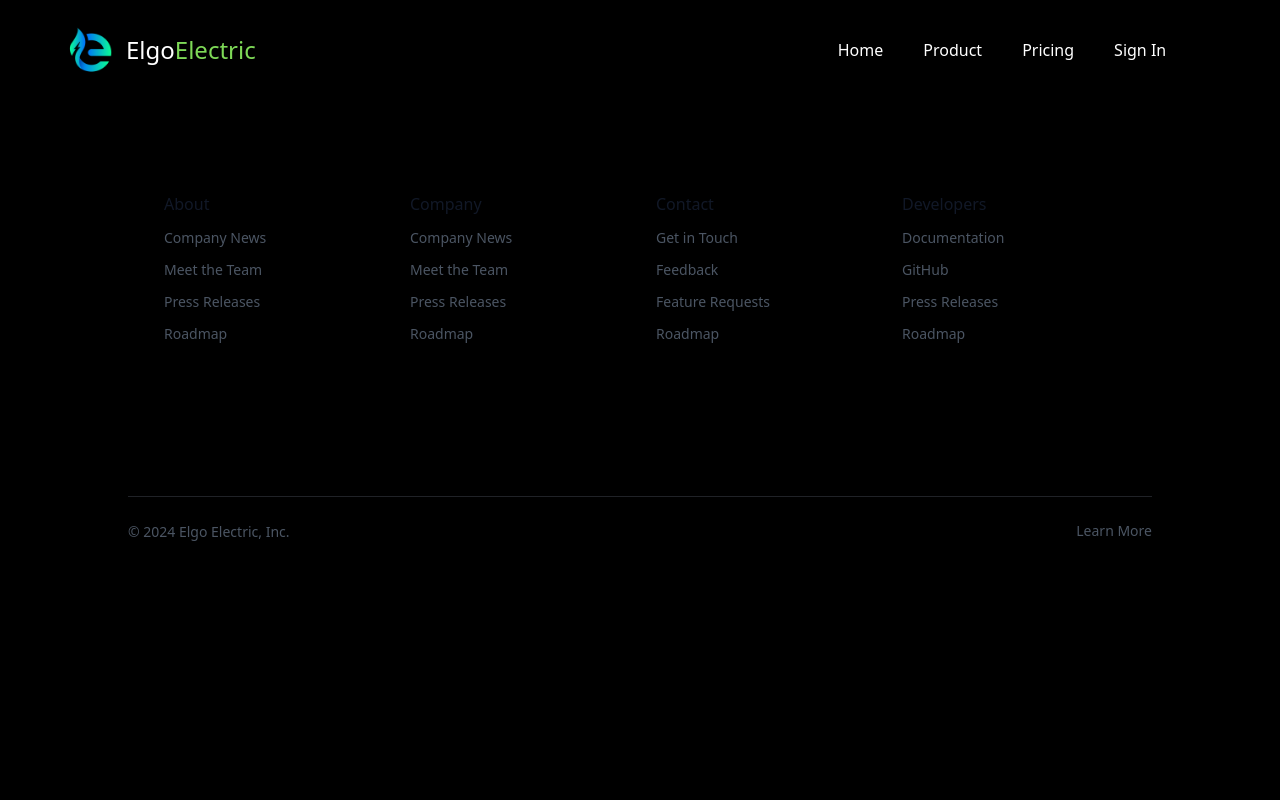
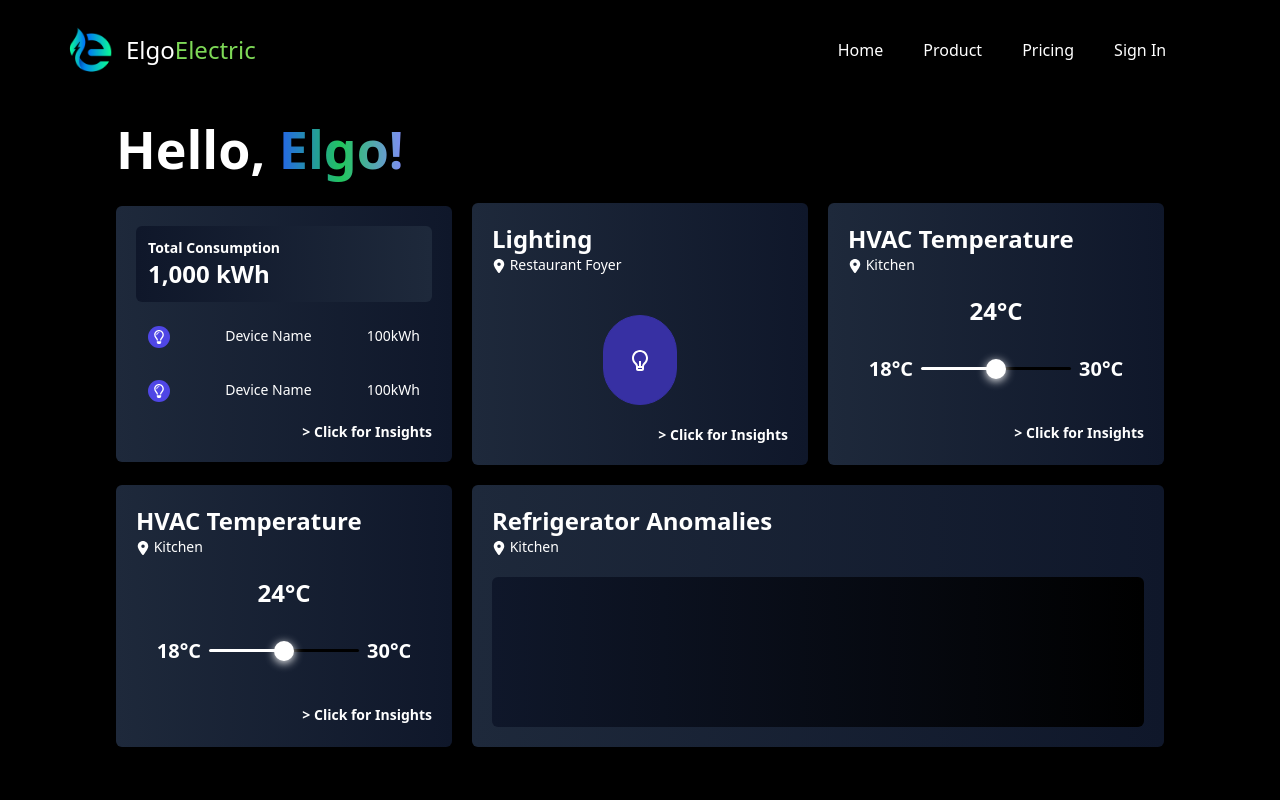
Before and after one commit to ElgoElectric/elgo-webapp, a Next.js app in the folder elgo-webapp/: page /user/home in a window 1280 px wide. Shown: the top 800 px of the page. Built offline with nearby package versions, Linux system fonts and the light colour scheme.

Commit message:
feat: PlaceHolders

```diff
--- a/elgo-webapp/package.json
+++ b/elgo-webapp/package.json
@@ -3,13 +3,14 @@
   "version": "0.1.0",
   "private": true,
   "scripts": {
-    "dev": "next dev",
+    "dev": "next dev -p 4000",
     "build": "next build",
     "start": "next start",
     "lint": "next lint"
   },
   "dependencies": {
     "@auth0/nextjs-auth0": "^3.5.0",
+    "@radix-ui/react-slider": "^1.1.2",
     "@radix-ui/react-toggle-group": "^1.0.4",
     "chart.js": "^4.4.2",
     "next": "14.1.0",
--- /dev/null
+++ b/elgo-webapp/src/app/components/Card.tsx
@@ -0,0 +1,15 @@
+
+export default function Card(){
+    return(
+        <div>
+            <div className="w-1/4 rounded-md bg-gradient-to-r from-slate-800 via-white-100 to-black p-5 ">
+                <div>
+                    <div className="text-white text-2xl font-bold">Get Started</div>
+                    <div className="text-white text-sm">Get started with Elgo today and get a free 14-day trial</div>
+                    <div className="text-white text-sm">No credit card required</div>
+                    <button className="bg-gradient-to-r from-blue-600 via-green-500 to-indigo-400 text-white rounded-md p-2 mt-2">Get Started</button>
+                </div>
+            </div>
+        </div>
+    );
+}
--- /dev/null
+++ b/elgo-webapp/src/app/components/ConsumptionCard.tsx
@@ -0,0 +1,50 @@
+import Link from "next/link";
+import { FaRegLightbulb } from "react-icons/fa";
+
+export default function ConsumptionCard() {
+  return (
+    <div className="flex flex-col justify-center items-center">
+      <div className="w-full rounded-md bg-gradient-to-r from-slate-800 via-white-100 to-slate-900 p-5 ">
+        <div>
+          <div className="flex justify-center">
+            <div className="w-full rounded-md bg-gradient-to-r to-slate-800 via-white-100 from-slate-900">
+              <div className="p-3">
+                <div className="flex justify-start text-white text-sm font-semibold">
+                  Total Consumption
+                </div>
+                <div className="flex justify-start text-white text-2xl font-bold">
+                  {"1,000 kWh"}
+                </div>
+              </div>
+            </div>
+          </div>
+          <div className="mt-3">
+            <ConsumptionRow />
+            <ConsumptionRow />
+          </div>
+          <div className="flex justify-end mt-1">
+            <Link href={"/home"} className={`flex justify-start text-white text-sm font-semibold hover:text-indigo-600`}> &gt; Click for Insights</Link>
+          </div>
+        </div>
+      </div>
+    </div>
+  );
+}
+
+function ConsumptionRow() {
+  return (
+    <div className="flex flex-col justify-center my-2">
+      <div className="w-full sm:w-1/2 lg:w-full sm-gap-3 rounded-md hover:bg-gradient-to-r from-indigo-500 via-white-100 to-slate-900">
+        <div className="p-3">
+          <div className="flex justify-between text-white text-sm">
+            <div className="w-auto bg-indigo-600 rounded-full flex items-center justify-center p-1">
+                <FaRegLightbulb className="text-white"/>
+            </div>
+            <div>{"Device Name"}</div>
+            <div>{"100kWh"}</div>
+          </div>
+        </div>
+      </div>
+    </div>
+  );
+}
--- /dev/null
+++ b/elgo-webapp/src/app/components/HVACCard.tsx
@@ -0,0 +1,65 @@
+"use client";
+import { FaLocationDot } from "react-icons/fa6";
+import * as Slider from "@radix-ui/react-slider";
+import { useState } from "react";
+import Link from "next/link";
+
+export default function HVACCard() {
+  const [Temperature, setTemperature] = useState<number>(24);
+
+  function temperatureset(val: number[]){
+    var newTemp = 18+val[0];
+    setTemperature(newTemp);
+  }
+
+  return (
+    <div className="flex flex-col justify-center items-center">
+      <div className="w-full h-full rounded-md bg-gradient-to-r from-slate-800 via-white-100 to-slate-900 p-5 ">
+        <div>
+          <div className="text-white text-2xl font-bold">HVAC Temperature</div>
+          <div className="text-white text-sm">
+            <FaLocationDot className="inline-block text-white" />
+            &nbsp;Kitchen
+          </div>
+
+          <div className="flex justify-center items-center text-white text-2xl font-bold pt-5">
+            {`${Temperature}°C`}
+          </div>
+
+          <div className="flex justify-center items-center pt-7">
+            <div className="text-white text-xl font-semibold mx-2">18°C</div>
+            <div>
+              <form>
+                <Slider.Root
+                  className="relative flex items-center select-none touch-none w-[150px] h-5"
+                  defaultValue={[6]}
+                  max={12}
+                  step={1}
+                  onValueChange={(value)=>temperatureset(value)}
+                >
+                  <Slider.Track className="bg-black relative grow rounded-full h-[3px]">
+                    <Slider.Range className="absolute bg-white rounded-full h-full" />
+                  </Slider.Track>
+                  <Slider.Thumb
+                    className="block w-5 h-5 bg-white shadow-[0_2px_10px] shadow-blackA4 rounded-[10px] hover:bg-violet3 focus:outline-2 focus:bg-indigo-600"
+                    aria-label="Volume"
+                  />
+                </Slider.Root>
+              </form>
+            </div>
+            <div className="text-white text-xl font-semibold mx-2">30°C</div>
+          </div>
+          <div className="flex justify-end pt-10">
+            <Link
+              href={"/home"}
+              className={`flex justify-start text-white text-sm font-semibold hover:text-indigo-600`}
+            >
+              {" "}
+              &gt; Click for Insights
+            </Link>
+          </div>
+        </div>
+      </div>
+    </div>
+  );
+}
--- /dev/null
+++ b/elgo-webapp/src/app/components/KARAnomalyCard.tsx
@@ -0,0 +1,22 @@
+import { FaLocationDot } from "react-icons/fa6";
+
+export default function KARAnomalyCard() {
+  return (
+    <div className="flex flex-col justify-center items-center">
+      <div className="w-full rounded-md bg-gradient-to-r from-slate-800 via-white-100 to-slate-900 p-5 ">
+        <div>
+          <div className="text-white text-2xl font-bold">
+            Refrigerator Anomalies
+          </div>
+          <div className="text-white text-sm">
+            <FaLocationDot className="inline-block text-white" />
+            &nbsp;Kitchen
+          </div>
+          <div className="flex justify-center w-full rounded-md h-[150px] bg-gradient-to-r from-slate-900 to-black mt-5">
+
+          </div>
+        </div>
+      </div>
+    </div>
+  );
+}
--- /dev/null
+++ b/elgo-webapp/src/app/components/LightControlCard.tsx
@@ -0,0 +1,44 @@
+"use client";
+import { FaLocationDot } from "react-icons/fa6";
+import Link from "next/link";
+import { useState } from "react";
+import { RiLightbulbLine } from "react-icons/ri";
+import { RiLightbulbFlashLine } from "react-icons/ri";
+
+export default function LightControlCard() {
+
+    const [Light, setLight] = useState<boolean>(false);
+
+    return (
+        <div className="flex flex-col justify-center items-center">
+      <div className="w-full h-full rounded-md bg-gradient-to-r from-slate-800 via-white-100 to-slate-900 p-5 ">
+        <div>
+          <div className="text-white text-2xl font-bold">Lighting</div>
+          <div className="text-white text-sm">
+            <FaLocationDot className="inline-block text-white" />
+            &nbsp;Restaurant Foyer
+          </div>
+        <div className="">
+          <div className="flex justify-center items-cente mt-10">
+            <button onClick={()=>setLight(!Light)} className={Light?"border-[1px] border-white bg-indigo-600 w-1/4 rounded-full flex items-center justify-center p-1 shadow-[0_1px_5px] shadow-white":"border-[1px] border-indigo-800 bg-indigo-800 w-1/4 rounded-full flex items-center justify-center p-1"}>
+                <div className="p-7">
+                    {Light?<RiLightbulbFlashLine className="text-white text-2xl font-bold"/>:<RiLightbulbLine className="text-white text-2xl font-bold"/>}
+                </div>
+            </button>
+          </div>
+
+          <div className="flex justify-end mt-5">
+            <Link
+              href={"/home"}
+              className={`flex justify-start text-white text-sm font-semibold hover:text-indigo-600`}
+            >
+              {" "}
+              &gt; Click for Insights
+            </Link>
+          </div>
+        </div>
+        </div>
+      </div>
+    </div>
+    );
+}
--- a/elgo-webapp/src/app/user/home/page.tsx
+++ b/elgo-webapp/src/app/user/home/page.tsx
@@ -1,8 +1,32 @@
+import Card from "@/app/components/Card";
+import ConsumptionCard from "@/app/components/ConsumptionCard";
+import HVACCard from "@/app/components/HVACCard";
+import KARAnomalyCard from "@/app/components/KARAnomalyCard";
+import LightControlCard from "@/app/components/LightControlCard";
+import styles from "@/app/constants/style";
 
 export default function Home() {
-    return (
-        <main>
-
-        </main>
-    )
+  return (
+    <main className="flex min-h-screen flex-col justify-between p-24 z-0">
+      <div className={`bg-primary m-5`}>
+        <div className={`flex justify-start`}>
+          <div className={styles.heading2}>
+            Hello,&nbsp;
+            <div className="bg-gradient-to-r from-blue-600 via-green-500 to-indigo-400 inline-block text-transparent bg-clip-text">
+              Elgo!
+            </div>
+          </div>
+        </div>
+        <div className="mt-5 grid grid-rows-2 grid-cols-3 grid-flow-col gap-[20px]">
+          <ConsumptionCard />
+          <HVACCard />
+          <LightControlCard />
+          <div className="col-span-2">
+            <KARAnomalyCard />
+          </div>
+		  <HVACCard />
+        </div>
+      </div>
+    </main>
+  );
 }
```
Also changed, not shown: 1 other file (tests, documents, lock files or other folders).
